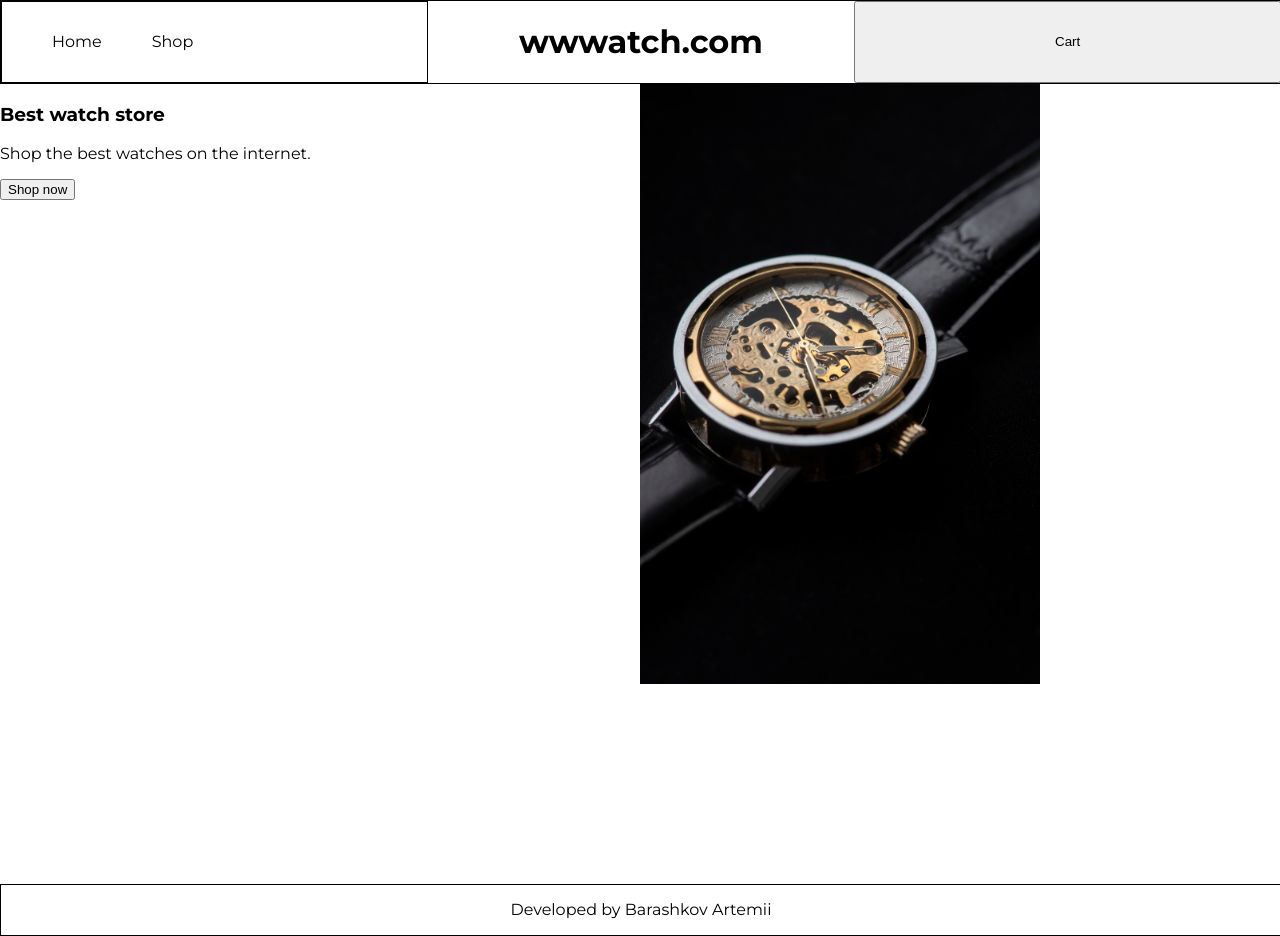
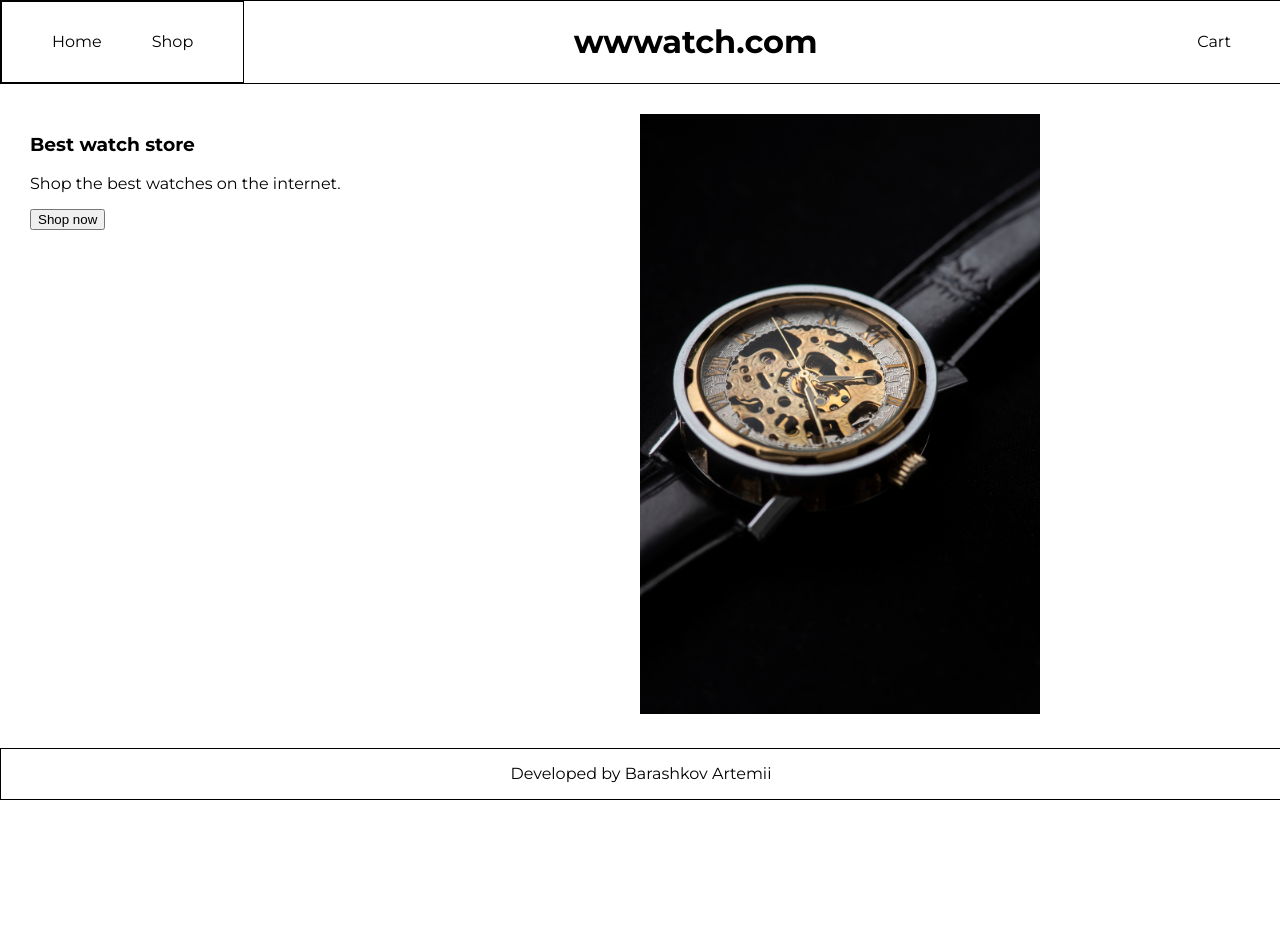
Before and after one commit to ArtemiiHH/shopping-cart, a React (Vite) app: page / in a window 1280 px wide. After the commit the page ends 800 px from the top, so only its background shows below. Built offline with nearby package versions, Linux system fonts and the light colour scheme; a web font is replaced by a local one.

Commit message:
Style changes, layout changes

```diff
--- a/src/components/card/Card.jsx
+++ b/src/components/card/Card.jsx
@@ -1,9 +1,12 @@
 import styles from "./Card.module.css";
 
-export default function Card({ image }) {
+export default function Card({ image, title }) {
   return (
     <div className={styles.card}>
       <img src={image} alt="watch" className={styles.image} />
+      <h3>
+        {title}
+      </h3>
     </div>
   );
 }
--- a/src/components/card/Card.module.css
+++ b/src/components/card/Card.module.css
@@ -1,7 +1,17 @@
 .card {
-  background-color: gray;
+  background-color: rgb(235, 235, 235);
+  border-radius: 20px;
   height: 400px;
   width: 400px;
+  display: flex;
+  flex-direction: column;
+  justify-content: center;
+  align-items: center;
+}
+
+.card:hover {
+  opacity: 0.8;
+  cursor: pointer;
 }
 
 .image {
--- a/src/components/content/Content.module.css
+++ b/src/components/content/Content.module.css
@@ -2,5 +2,6 @@
   display: flex;
   flex-direction: column;
   flex: 1;
-  height: 100vh;
+  height: 100%;
+  padding: 30px;
 }
--- a/src/components/header/Header.jsx
+++ b/src/components/header/Header.jsx
@@ -9,9 +9,11 @@ export default function Header() {
       <h1 className="logo">
         <Link to="/">wwwatch.com</Link>
       </h1>
-      <button>
-        <Link to="cart">Cart</Link>
-      </button>
+      <ul>
+        <li>
+          <Link to="cart">Cart</Link>
+        </li>
+      </ul>
     </header>
   );
 }
--- a/src/components/header/Header.module.css
+++ b/src/components/header/Header.module.css
@@ -1,6 +1,6 @@
 .header {
   display: grid;
-  grid-template-columns: repeat(3, 1fr);
+  grid-template-columns: 1fr 10fr 1fr;
   width: 100%;
   border: 1px solid black;
 }
--- a/src/components/navbar/NavBar.module.css
+++ b/src/components/navbar/NavBar.module.css
@@ -1,4 +1,5 @@
 .navbar {
   display: flex;
   border: 1px solid black;
+  width: auto;
 }
--- a/src/pages/shop/Shop.jsx
+++ b/src/pages/shop/Shop.jsx
@@ -14,11 +14,11 @@ export default function Shop() {
 
   return (
     <section className={styles.shop}>
-      <h2>Items</h2>
+      <h2 className={styles.title}>Items</h2>
       <div className={styles.grid}>
         {watches.map((watch) => (
           <li key={watch.id}>
-            <Card image={watch.thumbnail}></Card>
+            <Card image={watch.thumbnail} title={watch.title}></Card>
           </li>
         ))}
       </div>
--- a/src/pages/shop/Shop.module.css
+++ b/src/pages/shop/Shop.module.css
@@ -7,8 +7,14 @@
   display: flex;
   flex: 1;
   flex-wrap: wrap;
-  padding: 30px;
+  /* padding: 30px; */
   gap: 20px;
   height: auto;
   justify-content: center;
+  list-style: none;
 }
+
+.title {
+  margin: 0 auto;
+  padding: 20px;
+}
```
